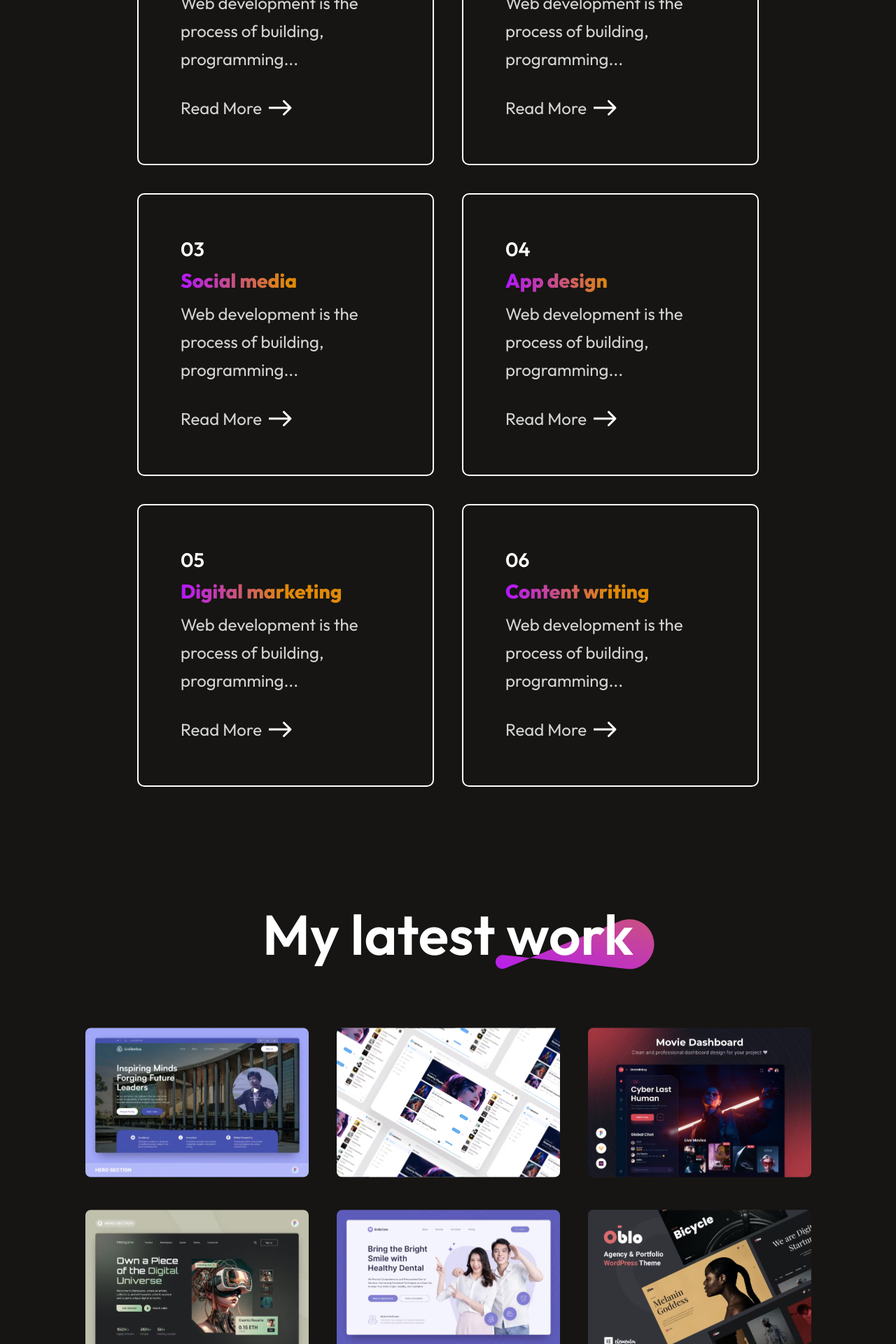
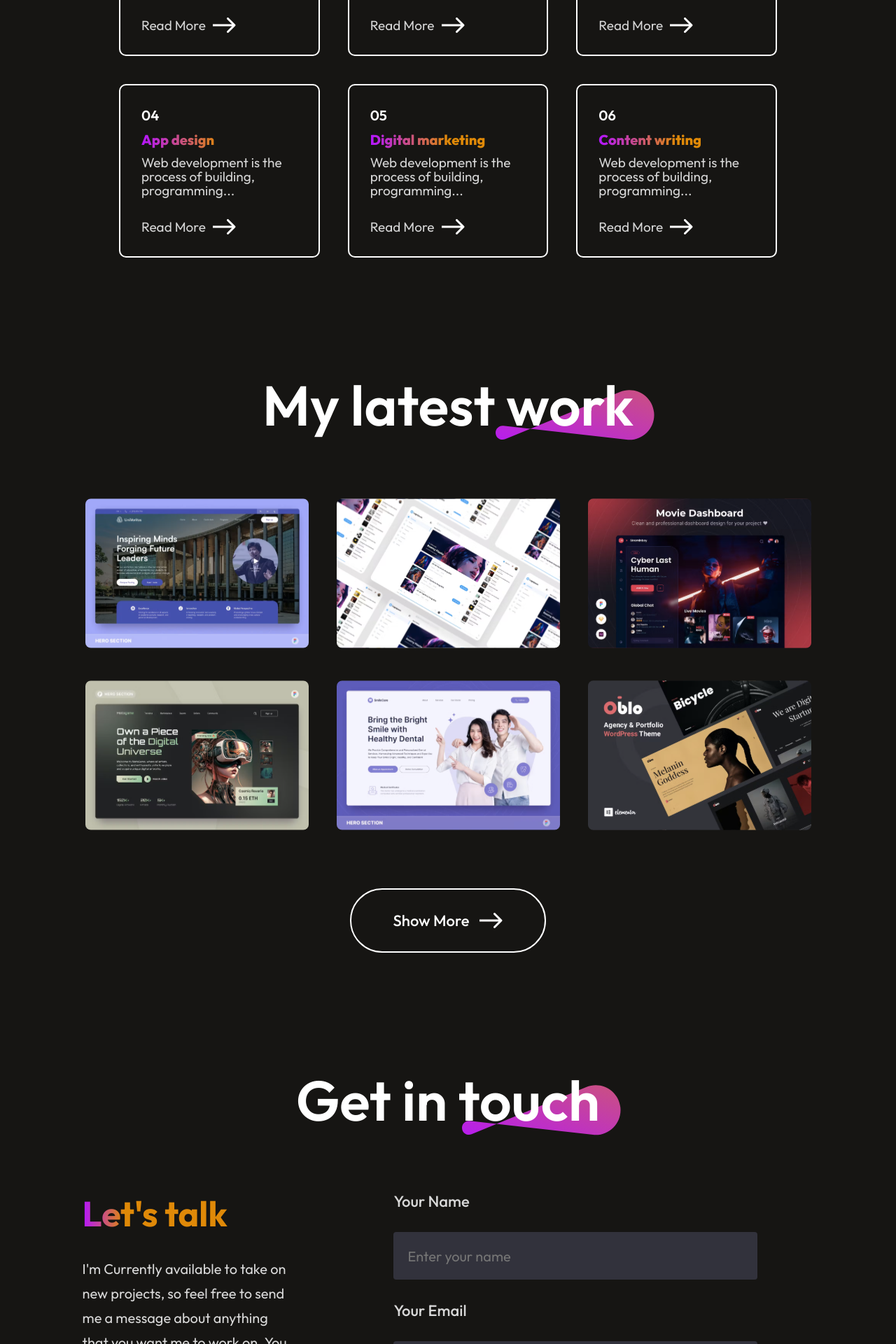
Before and after one commit to Gopi2923/portfolio-react, a React (Vite) app: page / in a window 1280 px wide. Shown: the part 2540-4460 px from the top of the page at 70% size. Built offline with nearby package versions, Linux system fonts and the light colour scheme.

Commit message:
Added email notification.

```diff
--- a/src/Components/Contact/Contact.css
+++ b/src/Components/Contact/Contact.css
@@ -30,7 +30,7 @@
     gap: 30px;
 }
 .contact-left h1 {
-    font-size: 80px;
+    font-size: 50px;
     font-weight: 700;
     background: linear-gradient(270deg, #DF8908 80%, #B415FF 100%);
     background-clip: text;
@@ -68,8 +68,8 @@
 }
 .contact-right input {
     border: none;
-    width: 700px;
-    height: 78px;
+    width: 500px;
+    height: 68px;
     padding-left: 20px;
     border-radius: 4px;
     background: #32323c;
@@ -78,7 +78,7 @@
     font-size: 20px;
 }
 .contact-right textarea {
-    width: 650px;
+    width: 550px;
     border: none;
     padding: 25px;
     border-radius: 4px;
--- a/src/Components/Contact/Contact.jsx
+++ b/src/Components/Contact/Contact.jsx
@@ -6,6 +6,31 @@ import location_icon from '../../assets/location_icon.svg'
 import call_icon from '../../assets/call_icon.svg'
 
 const Contact = () => {
+
+    const onSubmit = async (event) => {
+        event.preventDefault();
+        const formData = new FormData(event.target);
+
+        formData.append("access_key", "4d0619a4-1013-454a-ad61-adb7215503e9");
+
+        const object = Object.fromEntries(formData);
+        const json = JSON.stringify(object);
+
+        const res = await fetch("https://api.web3forms.com/submit", {
+          method: "POST",
+          headers: {
+            "Content-Type": "application/json",
+            Accept: "application/json"
+          },
+          body: json
+        }).then((res) => res.json());
+
+        if (res.success) {
+          alert(res.message);
+        }
+      };
+
+
   return (
     <div id='contact' className='contact'>
       <div className="contact-title">
@@ -29,7 +54,7 @@ const Contact = () => {
             </div>
         </div>
 
-        <form className="contact-right">
+        <form onSubmit={onSubmit} className="contact-right">
             <label htmlFor="">Your Name</label>
             <input type="text"  placeholder='Enter your name' name='name'/>
             <label htmlFor="">Your Email</label>
--- a/src/Components/Services/Services.css
+++ b/src/Components/Services/Services.css
@@ -25,7 +25,7 @@
   flex-direction: column;
   justify-content: center;
   gap: 10px;
-  padding: 60px;
+  padding: 30px;
   border-radius: 10px;
   border: 2px solid white;
   transition: 0.4s;
@@ -33,16 +33,16 @@
 }
 .services-container {
   display: grid;
-  grid-template-columns: 1fr 1fr;
+  grid-template-columns: 1fr 1fr 1fr;
   gap: 40px;
   margin-bottom: 80px;
 }
 .services-format h3 {
-  font-size: 28px;
+  font-size: 20px;
   font-weight: 600;
 }
 .services-format h2 {
-  font-size: 28px;
+  font-size: 20px;
   font-weight: 800;
   background: linear-gradient(270deg, #df8908 50%, #b415ff 100%);
   background-clip: text;
@@ -51,8 +51,8 @@
 }
 .services-format p {
   color: #d4d4d4;
-  font-size: 24px;
-  line-height: 40px;
+  font-size: 19px;
+  line-height: 20px;
   max-width: 300px;
 }
 .services-readmore {
```
